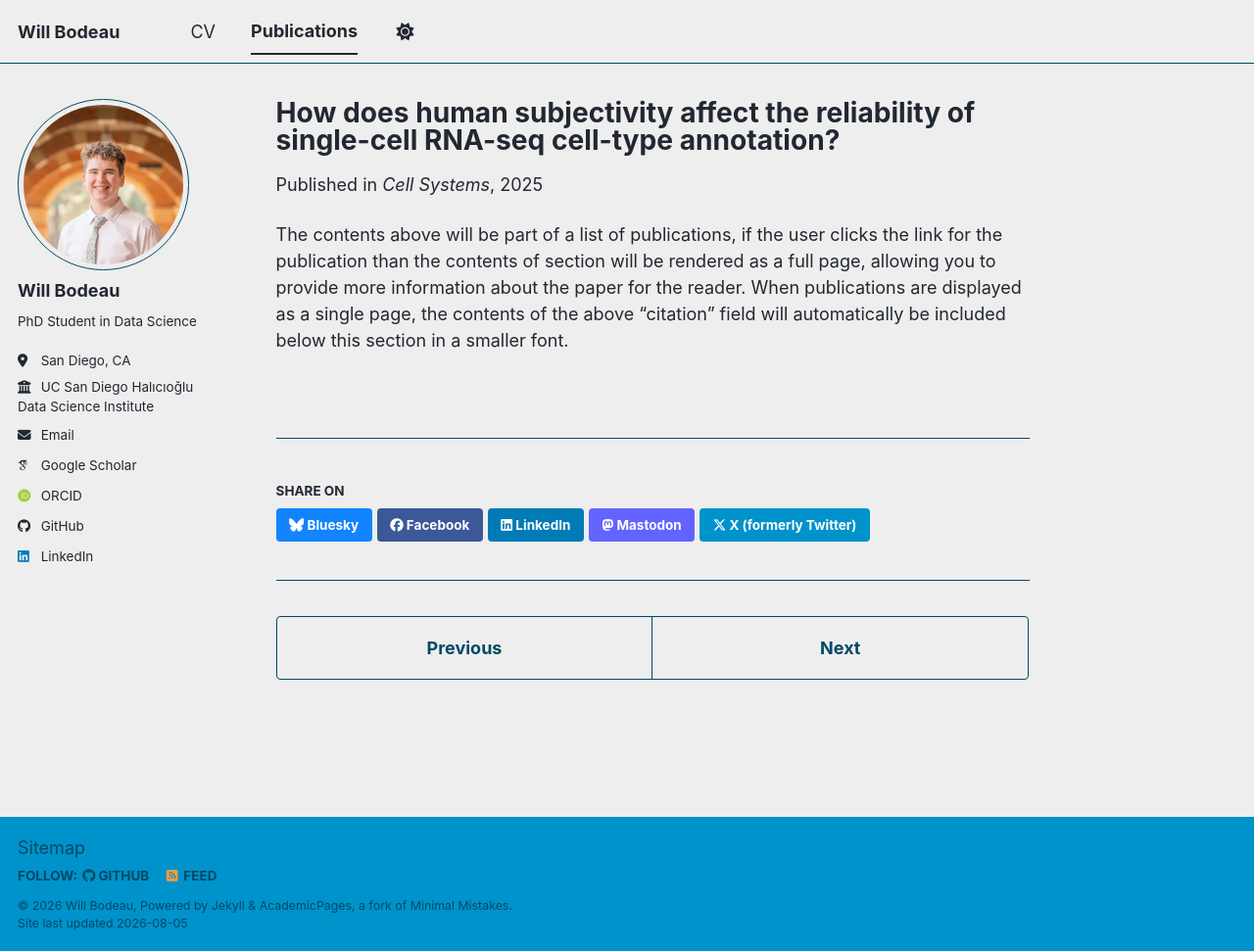
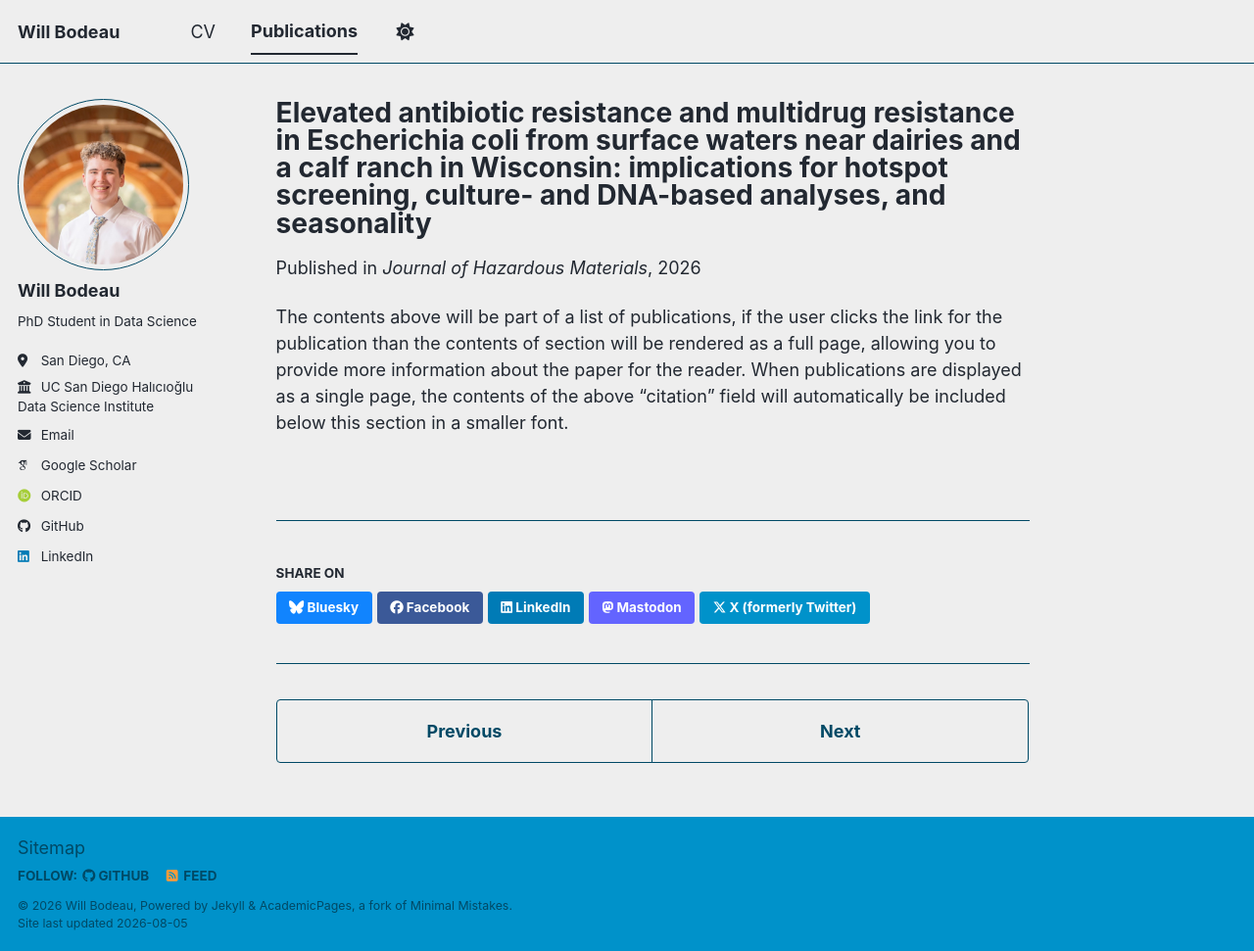
Before and after one commit to willbodeau/willbodeau.github.io, a Jekyll site: the page built from _publications/2011-10-01-paper-title-number-3.md, in a window 1280 px wide and 971 px high. Shown: the whole window at 98% size. Built offline with Jekyll 4.4.1, drawn with Linux system fonts in a browser that asks for light colours; some web fonts are replaced; a script bundle is joined from its source files by our own code; library files that are not in the unit come from our copies.

Commit message:
Revise publication details for antibiotic resistance study
Updated the title, venue, and excerpt of the publication to reflect new research on antibiotic resistance in E. coli. Changed the publication date to July 17, 2026.

```diff
--- a/_publications/2011-10-01-paper-title-number-3.md
+++ b/_publications/2011-10-01-paper-title-number-3.md
@@ -1,11 +1,11 @@
 ---
-title: "How does human subjectivity affect the reliability of single-cell RNA-seq cell-type annotation?"
+title: "Elevated antibiotic resistance and multidrug resistance in Escherichia coli from surface waters near dairies and a calf ranch in Wisconsin: implications for hotspot screening, culture- and DNA-based analyses, and seasonality"
 collection: publications
 category: manuscripts
-venue: 'Cell Systems'
+venue: 'Journal of Hazardous Materials'
 underreview: true
-excerpt: 'This study examines how analyst subjectivity affects scRNA-seq cell-type annotation, finding substantial variability across 37 participants and a 58% higher false positive rate when analysts expected specific rare cell types. I contributed statistical analysis of parameter tuning effects, characterization of analyst background influences on accuracy, and data preprocessing; under review at Cell Systems.'
-date: 2025-12-17
+excerpt: 'This study assesses antibiotic resistance and multidrug resistance in E. coli from surface waters near Wisconsin dairies and a calf ranch, finding up to 70% of isolates multidrug-resistant at CAFO-impacted sites versus 4% at unimpaired controls, with a modified IDEXX screening tool successfully flagging an ESBL-producing E. coli hotspot downstream of the calf ranch. I contributed to field sampling, data curation, and disk diffusion analysis.'
+date: 2026-07-17
 ---
 
 The contents above will be part of a list of publications, if the user clicks the link for the publication than the contents of section will be rendered as a full page, allowing you to provide more information about the paper for the reader. When publications are displayed as a single page, the contents of the above "citation" field will automatically be included below this section in a smaller font.
```
